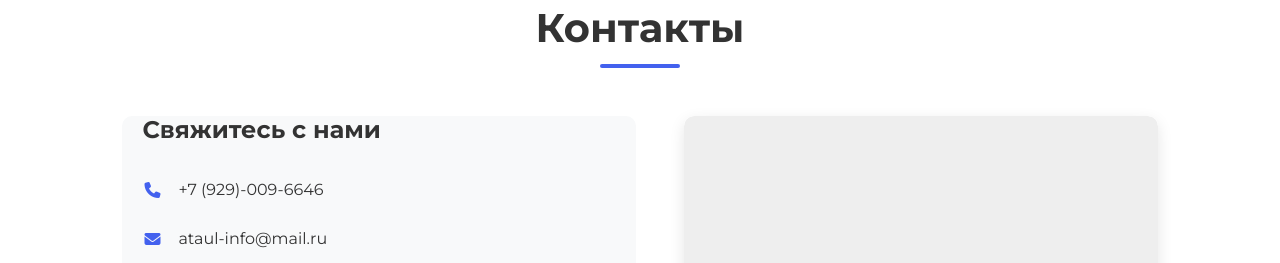
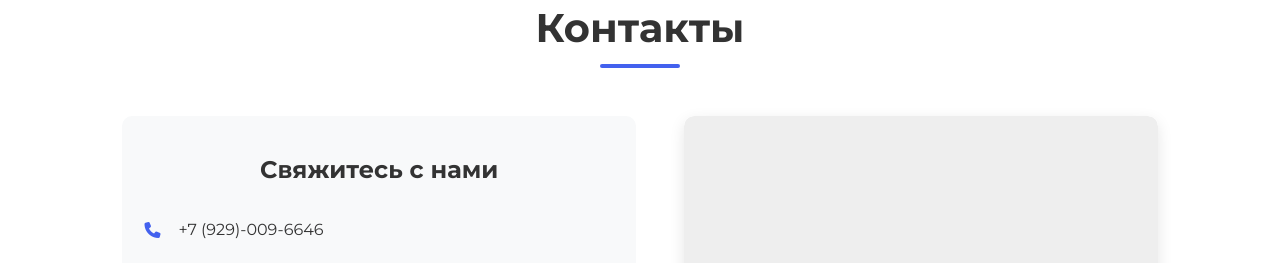
Before and after one commit to Adamio117/ataul, a website: page ataul-website/public/index.html in a window 1280 px wide. Shown: the part 4230-4493 px from the top of the page. Drawn offline with Linux system fonts and the light colour scheme.

Commit message:
Add files via upload

```diff
--- a/ataul-website/public/css/style.css
+++ b/ataul-website/public/css/style.css
@@ -582,8 +582,10 @@ nav.scrolled {
 .contact-info {
   flex: 1;
   background: var(--light-color);
-  padding: 0 20px;
+  padding: 40px 20px;
   border-radius: 10px;
+  text-align: center;
+  align-items: center;
 }
 
 .contact-info h3 {
```
